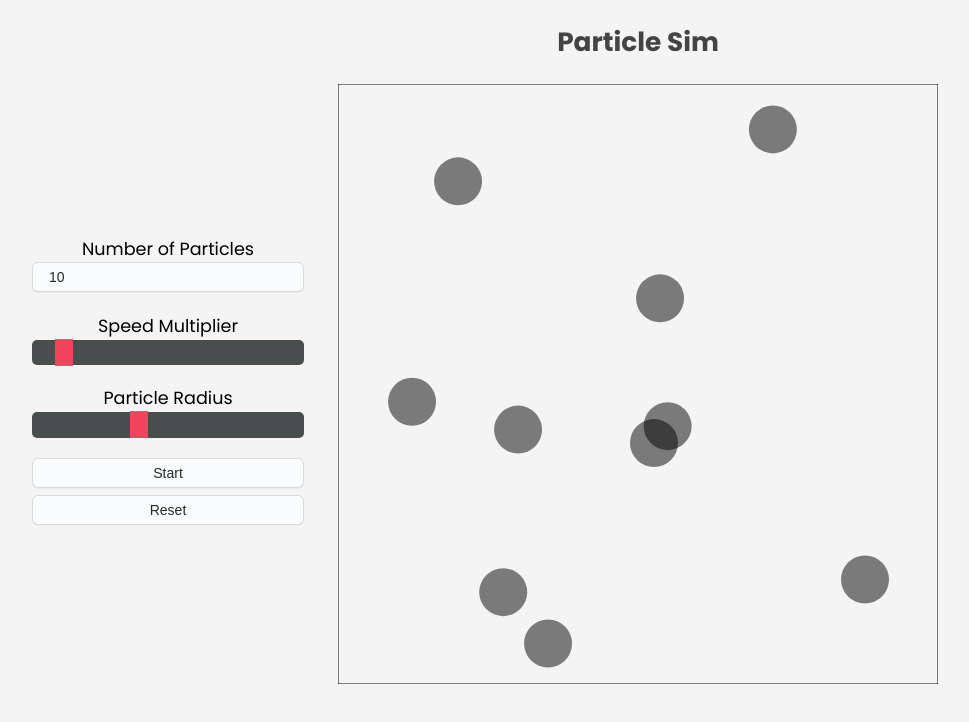
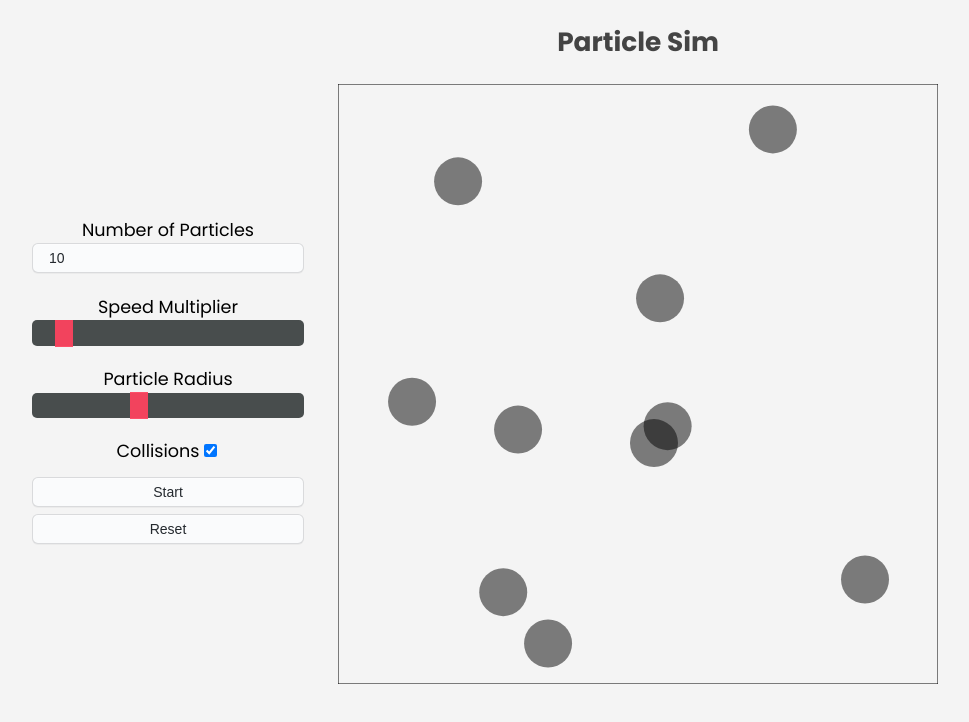
Before and after one commit to JBreidfjord/particle-sim, a React (Create React App) app: page / in a window 1280 px wide. Shown: the top 722 px of the page, without its empty margins (2-971 px from the left). Built offline with nearby package versions, Linux system fonts and the light colour scheme.

Commit message:
Add toggle for particle collisions

```diff
--- a/src/Controls.js
+++ b/src/Controls.js
@@ -11,6 +11,8 @@ export default function Controls({
   setRunning,
   setParticles,
   setElapsed,
+  collisionsEnabled,
+  setCollisionsEnabled,
 }) {
   return (
     <div className="controls">
@@ -46,6 +48,14 @@ export default function Controls({
           step="0.00002"
         />
       </label>
+      <label>
+        Collisions
+        <input
+          type="checkbox"
+          checked={collisionsEnabled}
+          onChange={(collisionsEnabled) => setCollisionsEnabled(collisionsEnabled.target.checked)}
+        />
+      </label>
       <button onClick={() => setRunning((prevRunning) => !prevRunning)}>
         {running ? "Stop" : "Start"}
       </button>
--- a/src/Simulation.js
+++ b/src/Simulation.js
@@ -37,6 +37,7 @@ export default function Simulation() {
   );
   const [running, setRunning] = useState(false);
   const [elapsed, setElapsed] = useState(0);
+  const [collisionsEnabled, setCollisionsEnabled] = useState(true);
   const canvasRef = useRef(null);
 
   // Handle canvas rendering
@@ -93,8 +94,10 @@ export default function Simulation() {
           return particle;
         });
       });
-      const pairs = Particle.generatePairs(particles);
-      Particle.handleParticleCollisions(pairs);
+      if (collisionsEnabled) {
+        const pairs = Particle.generatePairs(particles);
+        Particle.handleParticleCollisions(pairs);
+      }
       setElapsed((prevElapsed) => prevElapsed + 1 / fps);
     };
 
@@ -103,7 +106,7 @@ export default function Simulation() {
       interval = setInterval(step, 1000 / (fps * speedMult));
     }
     return () => clearInterval(interval);
-  }, [running, particles, speedMult]);
+  }, [running, particles, speedMult, collisionsEnabled]);
 
   return (
     <div className="container">
@@ -120,9 +123,11 @@ export default function Simulation() {
           setRunning={setRunning}
           setParticles={setParticles}
           setElapsed={setElapsed}
+          collisionsEnabled={collisionsEnabled}
+          setCollisionsEnabled={setCollisionsEnabled}
         />
         <canvas ref={canvasRef}></canvas>
-        <Stats particles={particles} elapsed={elapsed} numParticles={numParticles} />
+        <Stats particles={particles} elapsed={elapsed} />
       </div>
     </div>
   );
--- a/src/Stats.js
+++ b/src/Stats.js
@@ -2,7 +2,7 @@ import Particle from "./Particle";
 
 const k = 1.38064852 * Math.pow(10, -23); // Boltzmann constant
 
-export default function Stats({ particles, elapsed, numParticles }) {
+export default function Stats({ particles, elapsed }) {
   return (
     <div className="stats">
       {particles && elapsed > 0 && (
@@ -16,7 +16,8 @@ export default function Stats({ particles, elapsed, numParticles }) {
           <p>
             {/* P = (NkT)/A, where N is the number of particles and k is the Boltzmann constant */}
             {/* A = 1 when container wall length = 1 */}
-            Calculated Pressure: {(numParticles * k * Particle.temperature(particles)).toFixed(5)}
+            Calculated Pressure:{" "}
+            {(particles.length * k * Particle.temperature(particles)).toFixed(5)}
           </p>
         </>
       )}
```
